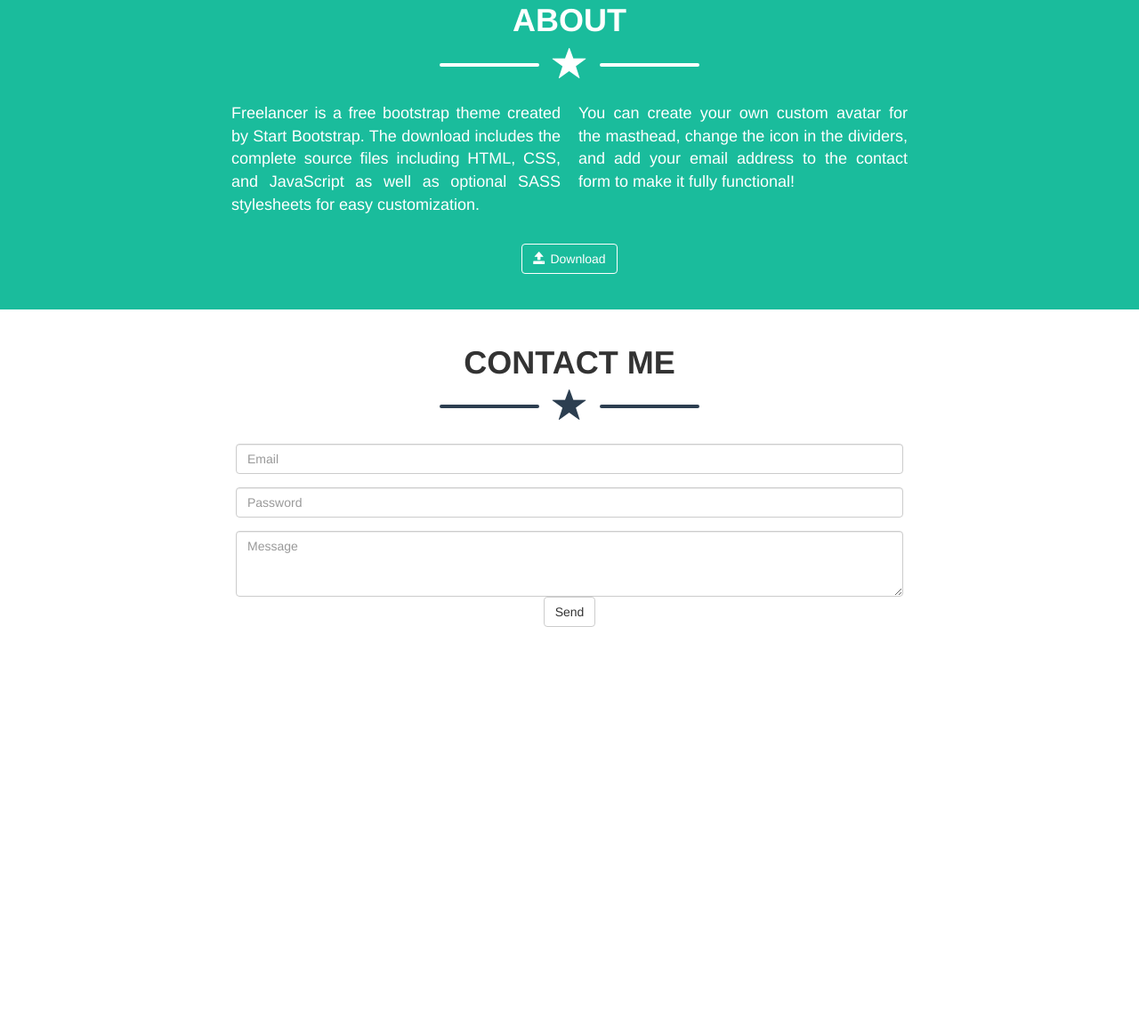
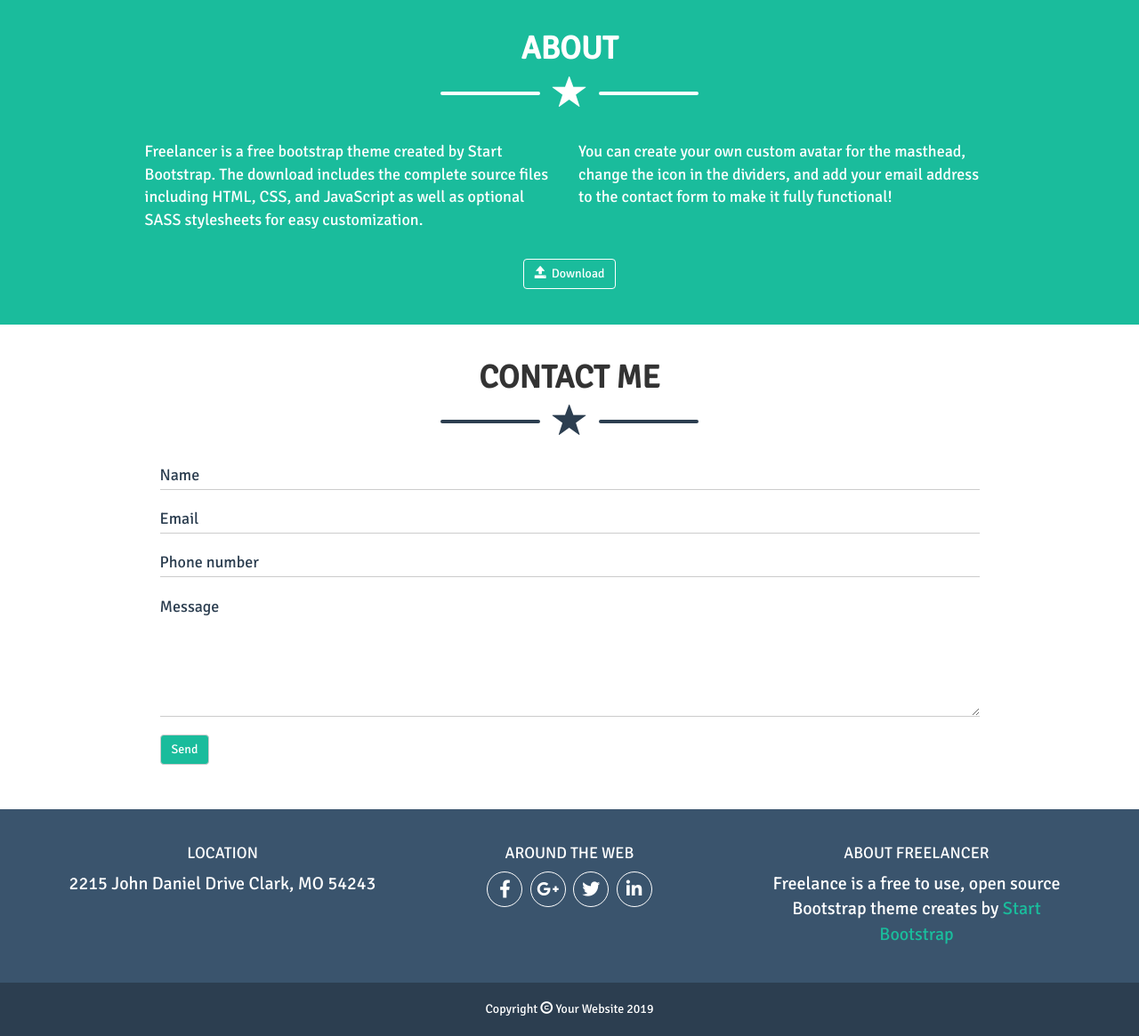
Before and after one commit to flavio-secondini/html-css-bootstrap-freelancer, a plain HTML site: page index.html in a window 1280 px wide. Shown: the part 1523-2688 px from the top of the page at 89% size. Before the commit the page ends 2228 px from the top, so only its background shows below. Drawn offline with nearby package versions, Linux system fonts and the light colour scheme.

Commit message:
esercizio completo

```diff
--- a/css/master.css
+++ b/css/master.css
@@ -1,4 +1,8 @@
 /* GENERAL */
+
+* {
+  font-family: 'Signika', sans-serif;
+}
 
 h1 {
   margin-top: 40px;
@@ -8,11 +12,11 @@ h1 {
 /* padding per sovrapporre la navbar con l'inizio di ogni sezione all'utilizzo del link corrispondente */
 /* NOTE: per mantenere le proporzioni del mock-up, i div sono posizionati al termine della sezione precedente al loro identificativo */
 #portfolio {
-  padding-top: 40px;
+  padding-top: 10px;
 }
 
 #about {
-  padding-top: 0;  /* NOTE: la sezione about ha già uno spazio superiore di 40px dovuto al margin-bottom che distanzia le immagini */
+  padding-top: 60px;
 }
 
 #contact {
@@ -129,14 +133,14 @@ div .star {
 }
 
 div .star-line-blue {
-  border-color: #2C3E50;
+  border-color: #2c3e50;
 }
 
 div .star-blue {
-  color: #2C3E50;
+  color: #2c3e50;
 }
 
-/* EFFETTO HOVER SULLE IMMAGINI MAIN-2 */
+/* BACKGROUND HOVER SULLE IMMAGINI MAIN-2 */
 
 .hover-green-plus {
   display: inline-block;
@@ -191,19 +195,16 @@ div .star-blue {
 
 /* SEZIONE 2 MAIN */
 
-.justified-text {
+.paragraph-main-2-left, .paragraph-main-2-right {
+  text-align: left;
+  padding: 10px;
   font-size: 18px;
-}
-
-.justify-main-2 {
-  text-align: justify;
-  padding: 0 10px;
 }
 
 .main-2-download {
   color: #ffffff;
   border-color: #ffffff;
-  margin-top: 30px;
+  margin-top: 20px;
 }
 
 .glyphicon-open {
@@ -211,3 +212,102 @@ div .star-blue {
 }
 
 /* SEZIONE 3 MAIN */
+
+form .form-group input, form .form-control {
+  font-size: 18px;
+  border-style: none;
+  box-shadow: none;
+  border-bottom: 1px solid #cccccc;
+  border-radius: 0;
+  padding: 6px 0;
+  margin: 0 12px;
+  width: calc(100% - 24px);
+}
+
+form .form-group input::placeholder, form .form-control::placeholder {
+  color: #2c3e50;
+}
+
+.main-3-send {
+  float: left;
+  margin: 20px 12px 50px 12px;
+}
+
+/* FOOTER */
+
+.footer-1-light-blue {
+  background-color: #3a546d;
+  color: #ffffff;
+  font-size: 20px;
+}
+
+.footer-2-dark-blue {
+  background-color: #2c3e50;
+  color: #ffffff;
+}
+
+.footer-info {
+  margin: 40px 0;
+}
+
+.footer-info .footer-icon {
+  display: inline-block;
+  width: 40px;
+  height: 40px;
+  color: #ffffff;
+  border: 1px solid #ffffff;
+  border-radius: 50%;
+  line-height: 40px;
+  margin: 0 2px;
+
+}
+
+.footer-info-link {
+  color: #1abc9c;
+}
+
+.copyright-footer {
+  margin: 20px;
+}
+
+/* MEDIA QUERIES */
+
+@media all and (max-width: 767px) {
+
+  .navbar-header a.navbar-brand {
+    margin-left: 20px;
+  }
+
+  .navbar-header .navbar-toggle {
+    margin-right: 40px;
+  }
+
+  .hover-green-plus img {
+    max-width: 767px;
+  }
+
+}
+
+@media all and (min-width: 768px) and (max-width: 991px) {
+
+  .paragraph-main-2-left, .paragraph-main-2-right {
+    padding: 10px 20px;
+  }
+
+  .paragraph-main-2-right  {
+    margin: 0;
+  }
+
+  .hover-green-plus img {
+    max-width: 495px;
+  }
+
+}
+
+@media all and (min-width: 992px) {
+
+  .paragraph-main-2-right  {
+    margin: 0;
+  }
+
+}
--- a/index.html
+++ b/index.html
@@ -4,8 +4,11 @@
   <meta charset="UTF-8">
   <meta name="viewport" content="width=device-width, initial-scale=1.0">
   <meta http-equiv="X-UA-Compatible" content="ie=edge">
+  <link rel="stylesheet" href="https://cdnjs.cloudflare.com/ajax/libs/font-awesome/5.15.2/css/all.min.css" integrity="sha512-HK5fgLBL+xu6dm/Ii3z4xhlSUyZgTT9tuc/hSrtw6uzJOvgRr2a9jyxxT1ely+B+xFAmJKVSTbpM/CuL7qxO8w==" crossorigin="anonymous" />
   <link rel="stylesheet" href="https://maxcdn.bootstrapcdn.com/bootstrap/3.3.7/css/bootstrap.min.css" integrity="sha384-BVYiiSIFeK1dGmJRAkycuHAHRg32OmUcww7on3RYdg4Va+PmSTsz/K68vbdEjh4u" crossorigin="anonymous">
   <link rel="stylesheet" href="./css/master.css">
+  <link rel="preconnect" href="https://fonts.gstatic.com">
+<link href="https://fonts.googleapis.com/css2?family=Signika&display=swap" rel="stylesheet">
   <title>Bootstrap freelancer</title>
 </head>
 
@@ -43,7 +46,7 @@
     <!-- jumbotron -->
     <div class="container-fluid text-center jumbotron green-background" id="start-bootstrap">
       <div class="row">
-        <div class="col-xs-12 col-md-12 col-lg-12">
+        <div class="col-xs-12 col-sm-12 col-md-12">
           <div class="jumbotron_content">
             <img src="./img/avatar.svg" alt="immagine jumbotron" class="my-jumbotron">
             <h1 class="text-uppercase">start bootstrap</h1>
@@ -70,7 +73,7 @@
     <!-- portfolio -->
     <div class="container text-center">
       <div class="row">
-        <div class="col-xs-12 col-md-12 col-lg-12">
+        <div class="col-xs-12 col-sm-12 col-md-12">
           <h1 class="text-uppercase">portfolio</h1>
           <div class="divider-star">
             <div class="star-line star-line-blue">
@@ -84,7 +87,7 @@
         </div>
       </div>
       <div class="row">
-        <div class="col-xs-12 col-md-6 col-lg-4">
+        <div class="col-xs-12 col-sm-6 col-md-4">
           <div class="hover-green-plus">
             <div class="plus-figure">
               <div class="plus-figure-vertical"></div>
@@ -93,7 +96,7 @@
             <img src="./img/cabin.png" alt="foto capanna">
           </div>
         </div>
-        <div class="col-xs-12 col-md-6 col-lg-4">
+        <div class="col-xs-12 col-sm-6 col-md-4">
           <div class="hover-green-plus">
             <div class="plus-figure">
               <div class="plus-figure-vertical"></div>
@@ -102,7 +105,7 @@
             <img src="./img/cake.png" alt="foto torta">
           </div>
         </div>
-        <div class="col-xs-12 col-md-6 col-lg-4">
+        <div class="col-xs-12 col-sm-6 col-md-4">
           <div class="hover-green-plus">
             <div class="plus-figure">
               <div class="plus-figure-vertical"></div>
@@ -111,7 +114,7 @@
             <img src="./img/circus.png" alt="foto tenda">
           </div>
         </div>
-        <div class="col-xs-12 col-md-6 col-lg-4">
+        <div class="col-xs-12 col-sm-6 col-md-4">
           <div class="hover-green-plus">
             <div class="plus-figure">
               <div class="plus-figure-vertical"></div>
@@ -120,7 +123,7 @@
             <img src="./img/game.png" alt="foto controller">
           </div>
         </div>
-        <div class="col-xs-12 col-md-6 col-lg-4">
+        <div class="col-xs-12 col-sm-6 col-md-4">
           <div class="hover-green-plus">
             <div class="plus-figure">
               <div class="plus-figure-vertical"></div>
@@ -129,7 +132,7 @@
             <img src="./img/safe.png" alt="foto cassaforte">
           </div>
         </div>
-        <div class="col-xs-12 col-md-6 col-lg-4">
+        <div class="col-xs-12 col-sm-6 col-md-4">
           <div class="hover-green-plus">
             <div class="plus-figure">
               <div class="plus-figure-vertical"></div>
@@ -145,7 +148,7 @@
     <!-- about -->
     <div class="container-fluid text-center green-background">
       <div class="row">
-        <div class="col-xs-12 col-md-12 col-lg-12">
+        <div class="col-xs-12 col-sm-12 col-md-12">
           <h1 class="text-uppercase">about</h1>
           <div class="divider-star">
             <div class="star-line">
@@ -159,11 +162,11 @@
         </div>
       </div>
       <div class="container">
-        <div class="row justified-text">
-          <div class="col-xs-12 col-md-4 col-lg-4 col-md-offset-2 col-lg-offset-2 justify-main-2">
+        <div class="row">
+          <div class="col-xs-8 col-sm-5 col-md-5 col-xs-offset-2 col-sm-offset-1 col-md-offset-1 paragraph-main-2-left">
             Freelancer is a free bootstrap theme created by Start Bootstrap. The download includes the complete source files including HTML, CSS, and JavaScript as well as optional SASS stylesheets for easy customization.
           </div>
-          <div class="col-xs-12 col-md-4 col-lg-4 justify-main-2">
+          <div class="col-xs-8 col-xs-offset-2 col-sm-5 col-md-5 paragraph-main-2-right">
             You can create your own custom avatar for the masthead, change the icon in the dividers, and add your email address to the contact form to make it fully functional!
           </div>
         </div>
@@ -172,9 +175,10 @@
       <div id="contact"></div>
     </div>
 
+    <!-- contact me -->
     <div class="container text-center">
       <div class="row">
-        <div class="col-xs12 col-md-12 col-lg-12">
+        <div class="col-xs-12 col-sm-12 col-md-12">
           <h1 class="text-uppercase">contact me</h1>
           <div class="divider-star">
             <div class="star-line star-line-blue">
@@ -188,25 +192,73 @@
         </div>
       </div>
       <div class="row">
-        <col-xs-12 class="col-md-8 col-md-8 col-md-offset-2 col-lg-offset-2">
+        <div class="col-xs-8 col-sm-10 col-md-10 col-xs-offset-2 col-sm-offset-1 col-md-offset-1">
           <form>
+            <div class="form-group">
+              <input type="name" class="form-control" id="exampleInputName1" placeholder="Name">
+            </div>
             <div class="form-group">
               <input type="email" class="form-control" id="exampleInputEmail1" placeholder="Email">
             </div>
             <div class="form-group">
-              <input type="password" class="form-control" id="exampleInputPassword1" placeholder="Password">
+              <input type="phone-number" class="form-control" id="exampleInputPhone-number1" placeholder="Phone number">
             </div>
-            <textarea class="form-control" rows="3" placeholder="Message"></textarea>
-            <button type="submit" class="btn btn-default">Send</button>
+            <textarea class="form-control" rows="5" placeholder="Message"></textarea>
+            <button type="submit" class="btn btn-default main-3-send green-background">Send</button>
           </form>
-        </col-xs-12>
+        </div>
       </div>
-
     </div>
 
   </main>
 
   <footer>
+    <div class="footer-1-light-blue">
+      <div class="container text-center">
+        <div class="row">
+          <div class="col-xs-12 col-sm-4 col-md-4">
+            <div class="footer-info">
+              <h4 class="text-uppercase">location</h4>
+              <p class="text-capitalize">2215 john daniel drive clark, MO 54243</p>
+            </div>
+          </div>
+          <div class="col-xs-12 col-sm-4 col-md-4">
+            <div class="footer-info">
+              <h4 class="text-uppercase">around the web</h4>
+              <a href="#" class="footer-icon">
+                <i class="fab fa-facebook-f"></i>
+              </a>
+              <a href="#" class="footer-icon">
+                <i class="fab fa-google-plus-g"></i>
+              </a>
+              <a href="#" class="footer-icon">
+                <i class="fab fa-twitter"></i>
+              </a>
+              <a href="#" class="footer-icon">
+                <i class="fab fa-linkedin-in"></i>
+              </a>
+            </div>
+          </div>
+          <div class="col-xs-12 col-sm-4 col-md-4">
+            <div class="footer-info">
+              <h4 class="text-uppercase">about freelancer</h4>
+              <p>Freelance is a free to use, open source Bootstrap theme creates by <a href="https://www.google.com" class="text-capitalize footer-info-link">start bootstrap</a></p>
+            </div>
+          </div>
+        </div>
+      </div>
+    </div>
+
+    <div class="container-fluid text-center footer-2-dark-blue">
+      <div class="row">
+        <div class="col-xs-12 col-sm-12 col-md-12">
+          <div class="copyright-footer">
+            <p class="text-capitalize">copyright <span class="glyphicon glyphicon-copyright-mark"></span> your website 2019</p>
+          </div>
+        </div>
+      </div>
+    </div>
+
   </footer>
 
   <!-- jQuery (necessary for Bootstrap's JavaScript plugins) -->
```
